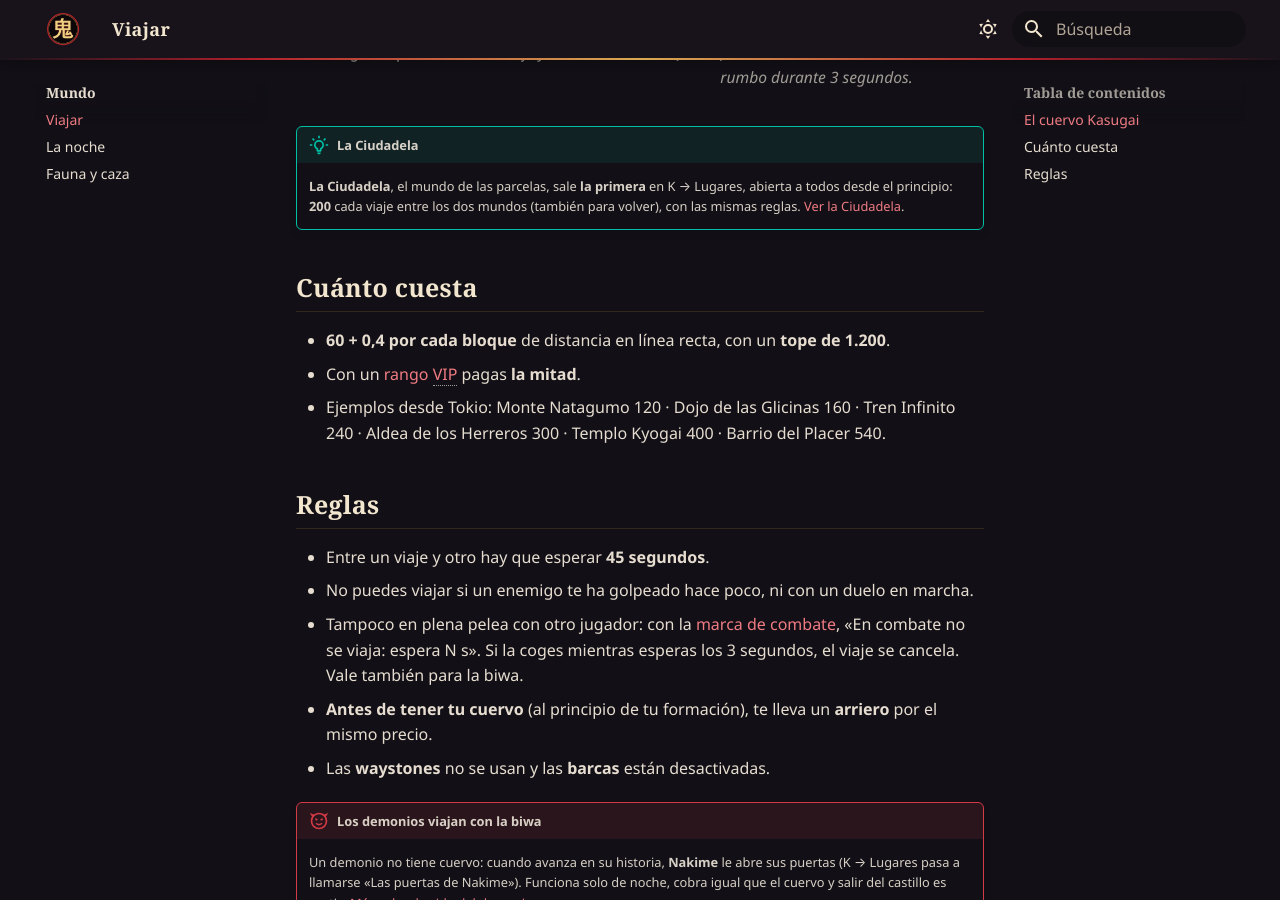
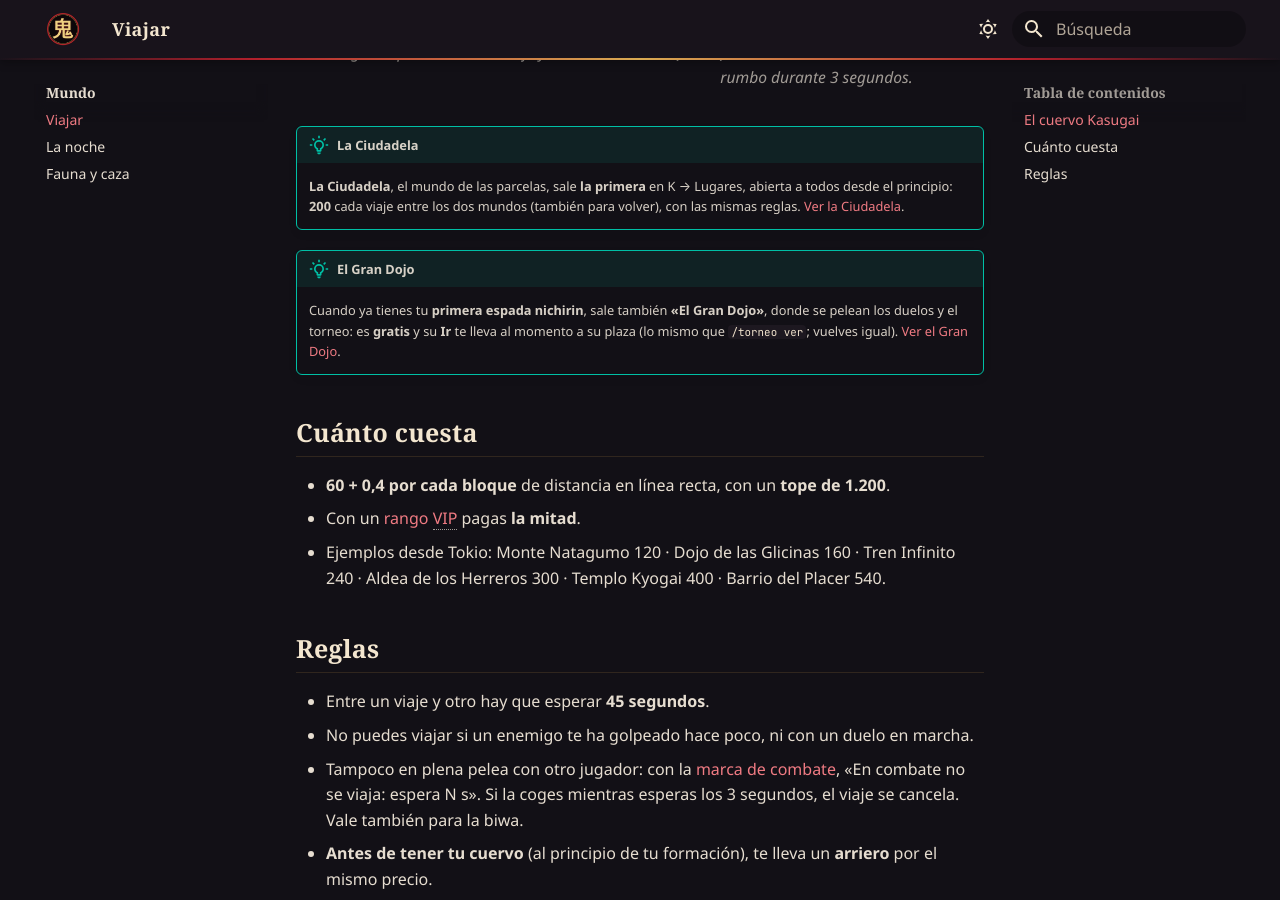
Before and after one commit to slava1222/demoncraft-guia, an MkDocs documentation site: the page built from docs/mundo/viajar.md, in a window 1280 px wide and 900 px high, scrolled down 766 px. Built offline with MkDocs 1.6.1 and Material for MkDocs 9.7.7, drawn with Linux system fonts in a browser that asks for light colours; some web fonts are replaced.

Commit message:
Ronda 102 (OD-74): el Gran Dojo en K -> Lugares desde la primera nichirin. Sin publicar: va con la actualizacion
Duelos (Ir a mirar), Viajar (aviso del Gran Dojo) y el menu K (pestana Lugares). mkdocs build --strict en verde.

Co-Authored-By: Claude Opus 5.5 <noreply@anthropic.com>

```diff
--- a/docs/mundo/viajar.md
+++ b/docs/mundo/viajar.md
@@ -31,6 +31,10 @@ description: Cómo viajar por el mapa de DemonCraft con el cuervo Kasugai, el ar
     **La Ciudadela**, el mundo de las parcelas, sale **la primera** en K → Lugares, abierta a todos desde el principio: **200**
     cada viaje entre los dos mundos (también para volver), con las mismas reglas. [Ver la Ciudadela](../ciudadela/index.md).
 
+!!! tip "El Gran Dojo"
+    Cuando ya tienes tu **primera espada nichirin**, sale también **«El Gran Dojo»**, donde se pelean los duelos y el torneo: es
+    **gratis** y su **Ir** te lleva al momento a su plaza (lo mismo que `/torneo ver`; vuelves igual). [Ver el Gran Dojo](../social/duelos.md#el-gran-dojo).
+
 ## Cuánto cuesta
 
 - **60 + 0,4 por cada bloque** de distancia en línea recta, con un **tope de 1.200**.
```
Also changed, not shown: docs/empezar/menu-k.md (+1 -1 lines), docs/social/duelos.md (+2 -0 lines).
